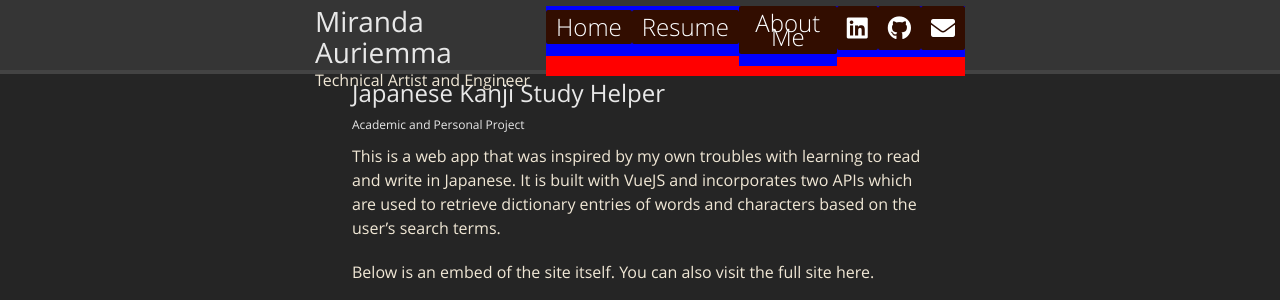
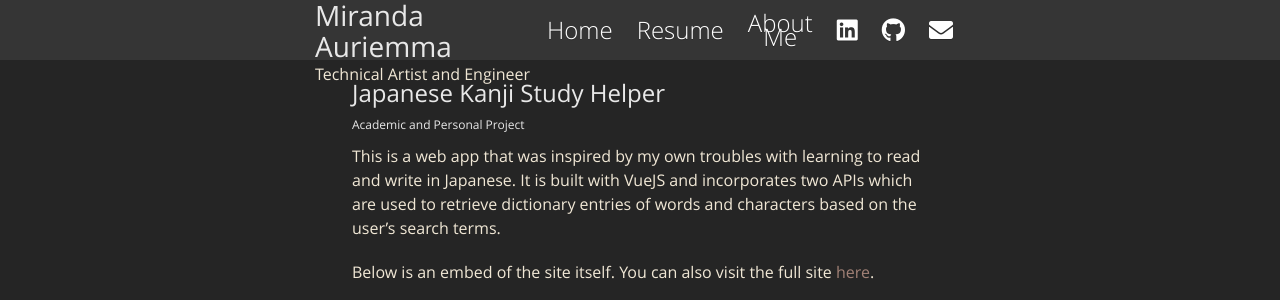
Before and after one commit to AmigurumiShaders/portfolio, a Jekyll site: the page built from _portfolio_pages/kanji-helper.md, in a window 1280 px wide and 900 px high, cut to the strip 0-300 px from the top of the window. Built offline with Jekyll 4.4.1, drawn with Linux system fonts in a browser that asks for light colours; nearby versions of some CDN libraries.

```diff
--- a/_config.yml
+++ b/_config.yml
@@ -9,6 +9,12 @@ page_excerpts: true
 collections:
   portfolio_pages:
     output: true
+    order:
+    - dx12-raymarcher.md
+    - brave-magnet.md
+    - raymarcher-ue4.md
+    - particle-system.md
+    - kanji-helper.md
 
 external_links:
   linkedin: "https://www.linkedin.com/in/miranda-auriemma"
--- a/_layouts/default.html
+++ b/_layouts/default.html
@@ -23,7 +23,7 @@
   <body>
     <div id="header">
       <nav>
-        <a href="{{ site.url }}">
+        <a class="desktop-only" href="{{ site.url }}">
           <div id="title">
             <h1>{{ site.title }}</h1>
             <p>{{ site.description }}</p>
--- a/_layouts/home.html
+++ b/_layouts/home.html
@@ -9,10 +9,9 @@ layout: default
     </div>
 </section>
 <section class="reel-section">
-    <iframe class="youtube" src="https://www.youtube-nocookie.com/embed/lxqkSlRcbkM" title="YouTube video player"
+    <iframe class="youtube" src="https://www.youtube-nocookie.com/embed/MParda77Alg" title="YouTube video player"
         frameborder="0" allowfullscreen></iframe>
 </section>
-
 
 
 <section class="folio-container">
--- a/_portfolio_pages/kanji-helper.md
+++ b/_portfolio_pages/kanji-helper.md
@@ -14,7 +14,7 @@ tools: "VueJS, BootstrapVue, Visual Studio Code"
 This is a web app that was inspired by my own troubles with learning to read and write in Japanese. It is built with VueJS and incorporates two APIs which are used to retrieve dictionary entries of words and characters based on the user's search terms.
 
 
-Below is an embed of the site itself. You can also visit the full site here.
+Below is an embed of the site itself. You can also visit the full site [here]({{site.external_links.kanji_helper}}).
 <!--more-->
 
 <embed class="site-embed" src="https://people.rit.edu/msa4295/kanji/dist/" type="">
--- a/assets/css/style.scss
+++ b/assets/css/style.scss
@@ -8,13 +8,16 @@
 #header {
     box-shadow: none;
     background: #353535;
-    height: 70px;
+    height: 60px;
+    border-bottom: none;
 
     h1 {
         margin: 0;
     }
 
     nav {
+        margin-top: 0;
+        margin-bottom: 0;
 
         // margin: 0;
         background: none;
@@ -39,31 +42,21 @@
         ul {
             float: left;
             display: flex;
-            // align-self: ;
-            // justify-content: stretch;//center;
-            // height: fit-content;
-            background-color: red;
+            justify-content: space-between;
             padding: 0;
-        }
 
             .nav-element {
-            height: fit-content;
-            padding: 0;
-            display: inline-block;
-            // display: block;
-            // float: left;
-            margin-left: 0px;
-            // height: 100%;
-
-            background-color: blue;
+                margin: auto;
+                display: flex;
                 a {
                     margin: auto;
-                // height: 50%;
                     font-size: x-large;
-                background: $color-secondary-1-4;
+                    // background: $color-secondary-1-4;
+                    background: none;
                     box-shadow: none;
                     border: none;
-                padding: 10px;
+
+                    // padding: 10px;
                     &:hover {
                         text-decoration: none;
                         background: $color-secondary-1-3;
@@ -73,6 +66,7 @@
                     // i {
                     //     font-size: large;
                     // }
+                }
             }
         }
     }
@@ -243,11 +237,12 @@ section {
     font-weight: 600;
 }
 
+
+
 .mobile-only {
     display: none;
 }
-
-.desktop-only {
+@media (min-width: 550px) {
 
 }
 
@@ -255,33 +250,37 @@ section {
     .mobile-only {
         display: block;
     }
+    .desktop-only {
+        display: none;
+    }
 
     #header {
 
         position: relative;
 
+        margin-top: 0px;
+        height: fit-content;
         nav {
 
             display: flex;
             flex-wrap: wrap;
             // justify-content: space-between;
-
+            ul {
+                margin: auto;
+            }
         }
     }
 
-    #title {
-        display: none;
-    }
 
     .wrapper, section {
         box-sizing: border-box;
         min-width: 100vw;
         margin: 0;
         padding: 0;
+        margin-top: 20px;
 
         .folio-container {
             // min-width: 100vw;
-            margin-top: 20px;
             a {
                 padding: 0;
                 min-width: 100%;
```
Also changed, not shown: _portfolio_pages/dx12-raymarcher.md (added, +19 -0 lines), assets/images/dx12-raymarcher/snowman.png (added), assets/images/dx12-raymarcher/snowman2.png (added). Lines whose indentation alone changed are shown as unchanged.
